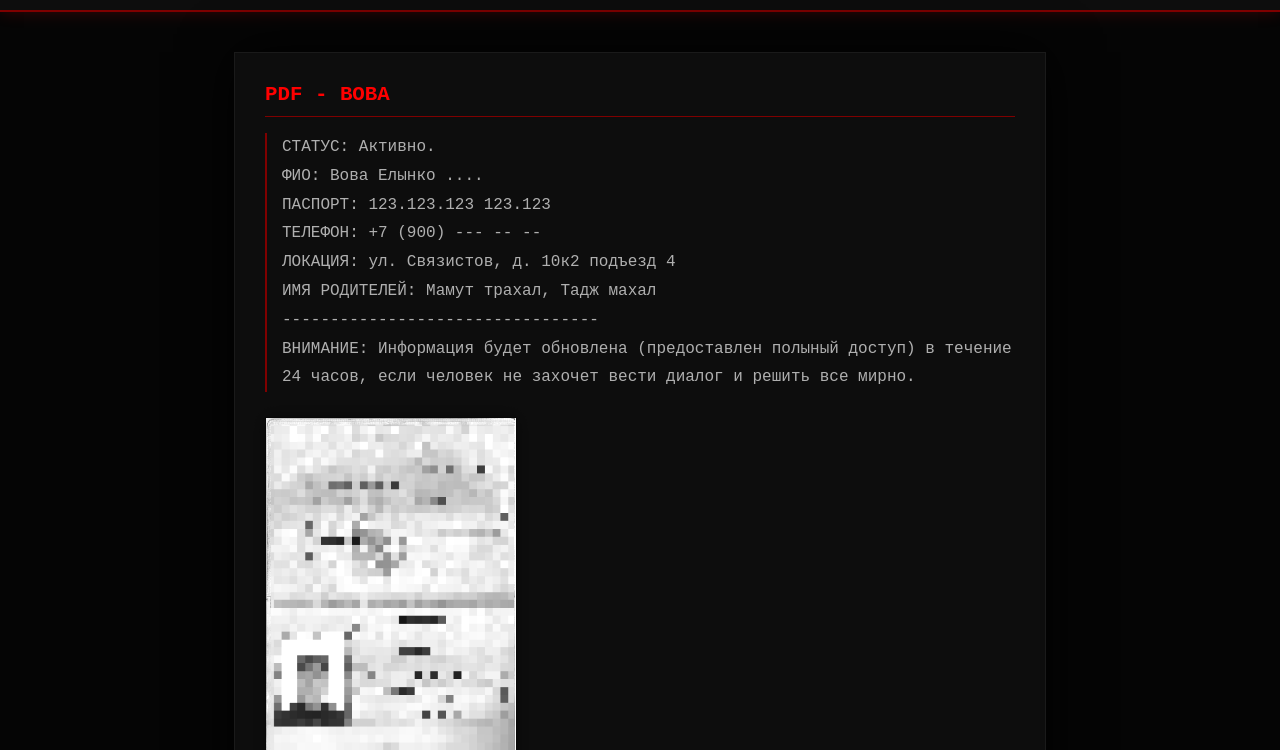
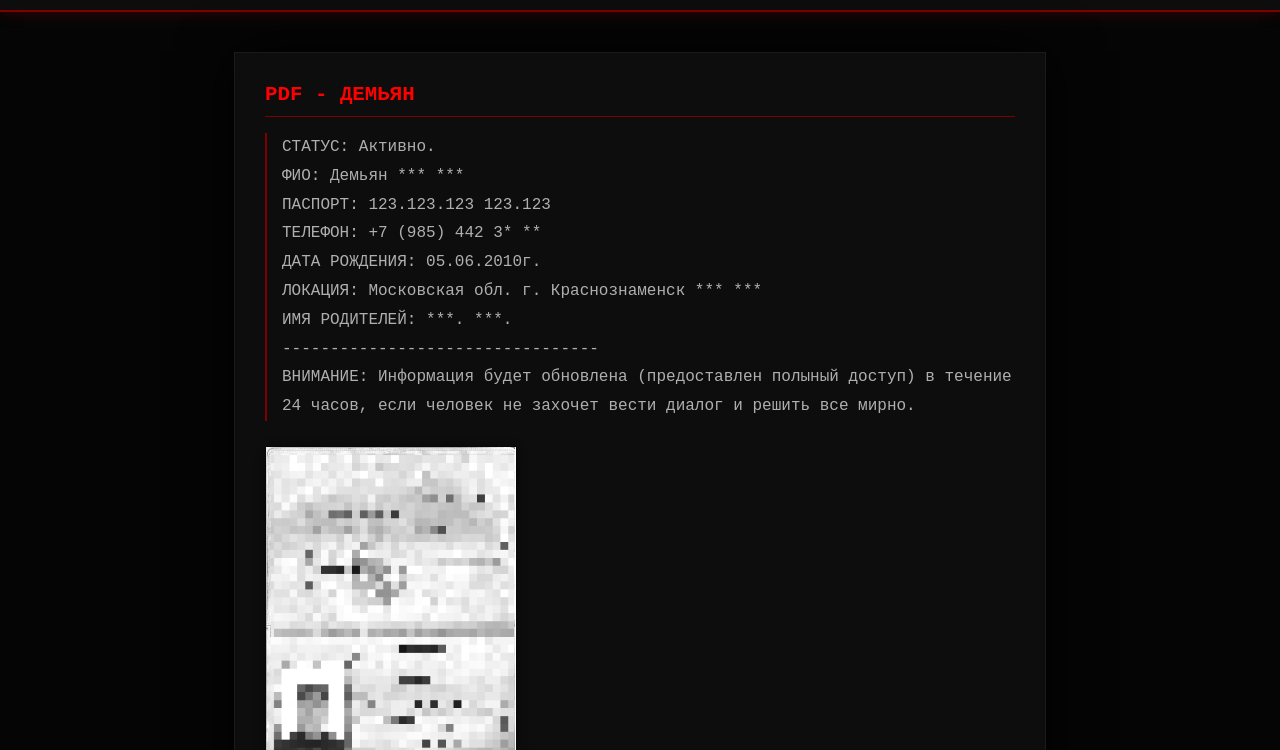
Before and after one commit to 3d-pechatka/DATABASE_ID_7721, a plain HTML site: page index.html in a window 1280 px wide. Shown: the part 50-800 px from the top of the page. Drawn offline with Linux system fonts and the light colour scheme.

Commit message:
Update index.html

```diff
--- a/index.html
+++ b/index.html
@@ -204,13 +204,14 @@
 
     <script>
         const MY_DOCUMENT = {
-            title: "PDF - ВОВА",
+            title: "PDF - Демьян",
             text: `СТАТУС: Активно.
-ФИО: Вова Елынко ....
+ФИО: Демьян *** ***
 ПАСПОРТ: 123.123.123 123.123
-ТЕЛЕФОН: +7 (900) --- -- --
-ЛОКАЦИЯ: ул. Связистов, д. 10к2 подъезд 4
-ИМЯ РОДИТЕЛЕЙ: Мамут трахал, Тадж махал
+ТЕЛЕФОН: +7 (985) 442 3* **
+ДАТА РОЖДЕНИЯ: 05.06.2010г.
+ЛОКАЦИЯ: Московская обл. г. Краснознаменск *** ***
+ИМЯ РОДИТЕЛЕЙ: ***. ***.
 ---------------------------------
 ВНИМАНИЕ: Информация будет обновлена (предоставлен полыный доступ) в течение 24 часов, если человек не захочет вести диалог и решить все мирно. `,
             image: "a8ogt1bqlh5xjp1mxidl (1).png",
```
